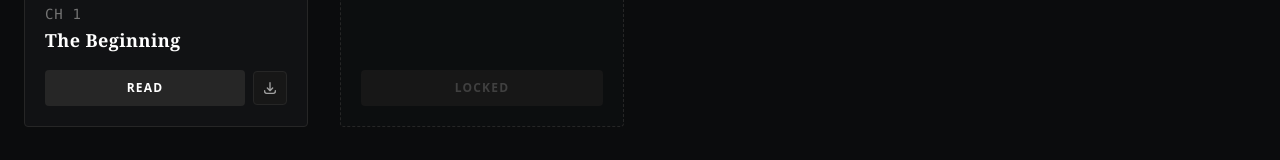
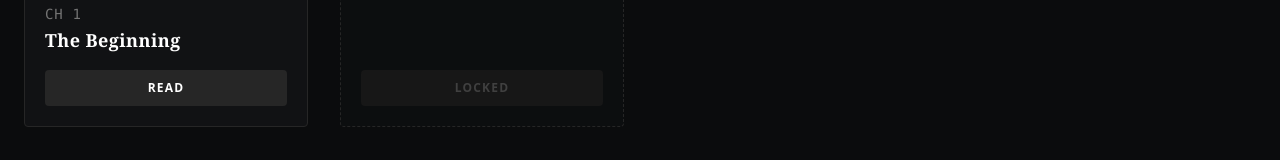
Before and after one commit to NrTheOgGod/TORN, a Next.js app: page /chapters in a window 1280 px wide. Shown: the part 622-782 px from the top of the page. Built offline with nearby package versions, Linux system fonts and the light colour scheme.

Commit message:
removed the download button

```diff
--- a/app/chapters/page.tsx
+++ b/app/chapters/page.tsx
@@ -58,29 +58,6 @@ export default async function ChaptersPage() {
                     >
                       READ
                     </Link>
-                    {chapter.downloadUrl && (
-                      <Link
-
-                        href={`/download/ch/${chapter.chapterNumber}`}
-                        className="p-2 bg-neutral-900 border border-neutral-800 rounded hover:bg-neutral-800 text-neutral-400 hover:text-white transition"
-                        title="Download Zip File"
-                      >
-                        <svg
-                          xmlns="http://www.w3.org/2000/svg"
-                          className="h-4 w-4"
-                          fill="none"
-                          viewBox="0 0 24 24"
-                          stroke="currentColor"
-                        >
-                          <path
-                            strokeLinecap="round"
-                            strokeLinejoin="round"
-                            strokeWidth={2}
-                            d="M4 16v1a3 3 0 003 3h10a3 3 0 003-3v-1m-4-4l-4 4m0 0l-4-4m4 4V4"
-                          />
-                        </svg>
-                      </Link>
-                    )}
                   </div>
                 </div>
               </div>
```
